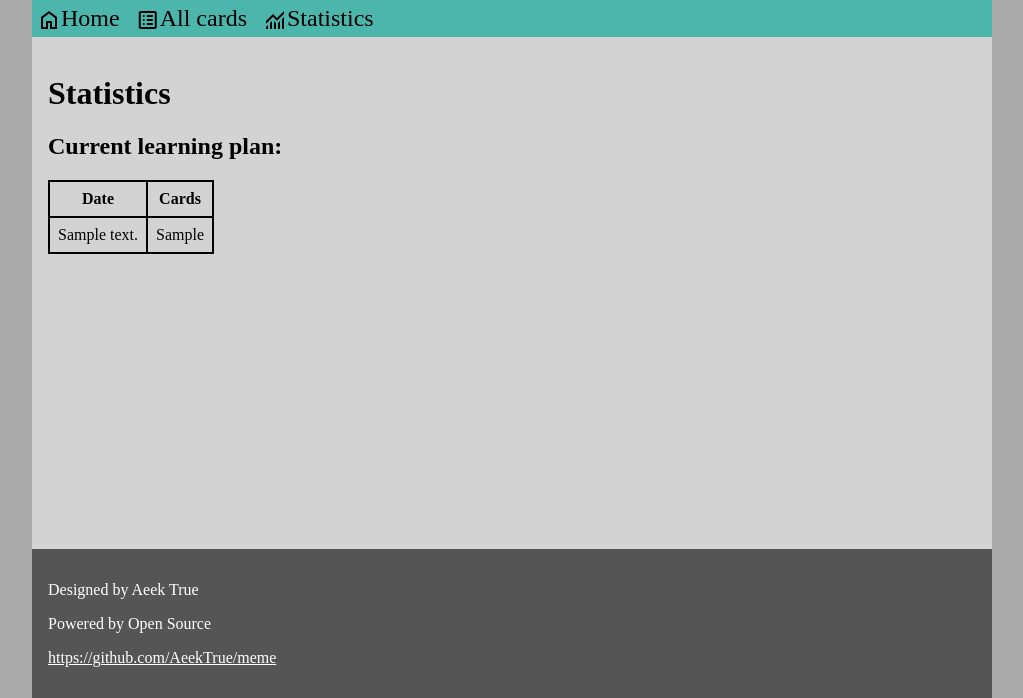
After one commit to AeekTrue/meme, a Flask app: template src/templates/statistics.html in a window 1280 px wide. The commit adds this page. Shown: the top 698 px of the page, without its empty margins (128-1151 px from the left). Run offline with Flask 2, Linux system fonts and the light colour scheme; the template is opened without the code that fills it: most values are stand-ins (such as "Sample title", 1, 10 or a date in 2020); parts of the project's set-up code (start-up, migrations or seed data) failed here and were passed over.

Commit message:
Add some new statistics

```diff
--- a/src/app.py
+++ b/src/app.py
@@ -98,3 +98,10 @@ def delete_deck():
 	deck_name = request.form.get('deck_name')
 	storage.delete_deck(deck_name)
 	return 'ok'
+
+
+@app.route('/statistics')
+def statistics():
+	days = storage.get_cards_count_to_learn_by_days()
+	print(days)
+	return render_template('statistics.html', days=days)
--- a/src/templates/base.html
+++ b/src/templates/base.html
@@ -18,7 +18,12 @@
 <nav>
 
     <a class="action" href="{{ url_for('index') }}"><span class="material-symbols-outlined">home</span>Home</a>
-    <a class="action" href="{{ url_for('all_cards') }}"><span class="material-symbols-outlined">list_alt</span>All cards</a>
+    <a class="action" href="{{ url_for('all_cards') }}">
+        <span class="material-symbols-outlined">list_alt</span>All cards
+    </a>
+    <a class="action" href="{{ url_for('statistics') }}">
+        <span class="material-symbols-outlined">monitoring</span>Statistics
+    </a>
 
 </nav>
 <div id="content" class="surface">
--- a/src/templates/index.html
+++ b/src/templates/index.html
@@ -10,7 +10,7 @@
                 <td>
                     {{ deck.name }}
                 </td>
-                <td>{{ deck.to_learn or 0 }} / {{ deck.cards }}</td>
+                <td>{{ deck.to_learn or 0 }} / {{ deck.new or 0}} / {{ deck.cards }}</td>
                 <td>
                     <a class="action" href="{{ url_for('card_editor', deck_name=deck.name) }}">
                         <span class="material-symbols-outlined">add</span>
--- /dev/null
+++ b/src/templates/statistics.html
@@ -0,0 +1,22 @@
+{% extends 'base.html' %}
+{% block title %}
+    Statistics
+{% endblock %}
+
+{% block content %}
+    <h1>Statistics</h1>
+    <h2>Current learning plan:</h2>
+    <table>
+        <tr>
+            <th>Date</th>
+            <th>Cards</th>
+        </tr>
+    {% for day in days %}
+        <tr>
+            <td>{{ day.next_review }}</td>
+            <td>{{ day.n }}</td>
+        </tr>
+    {% endfor %}
+
+    </table>
+{% endblock %}
```
Also changed, not shown: src/storage.py (+15 -2 lines).
